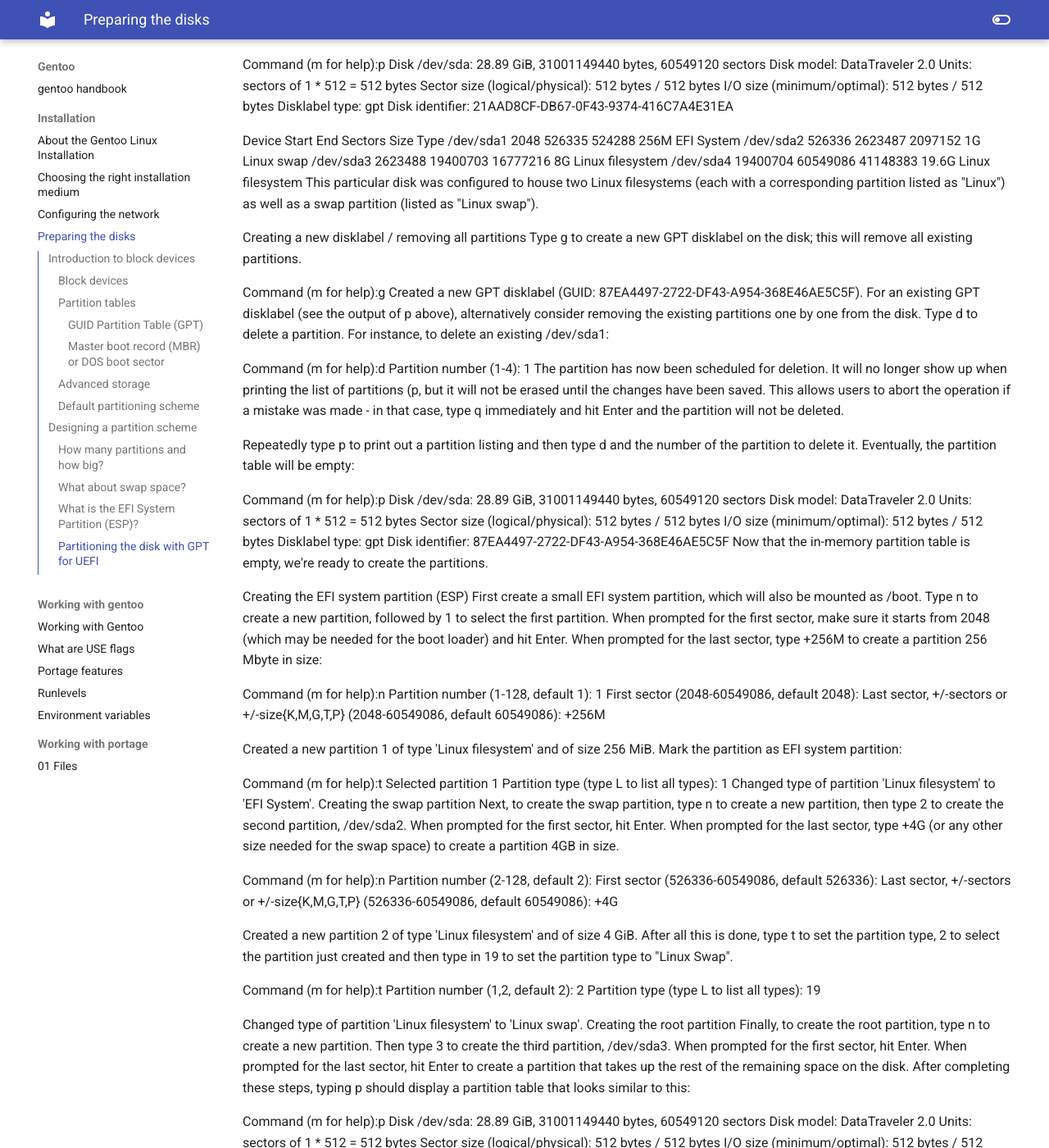
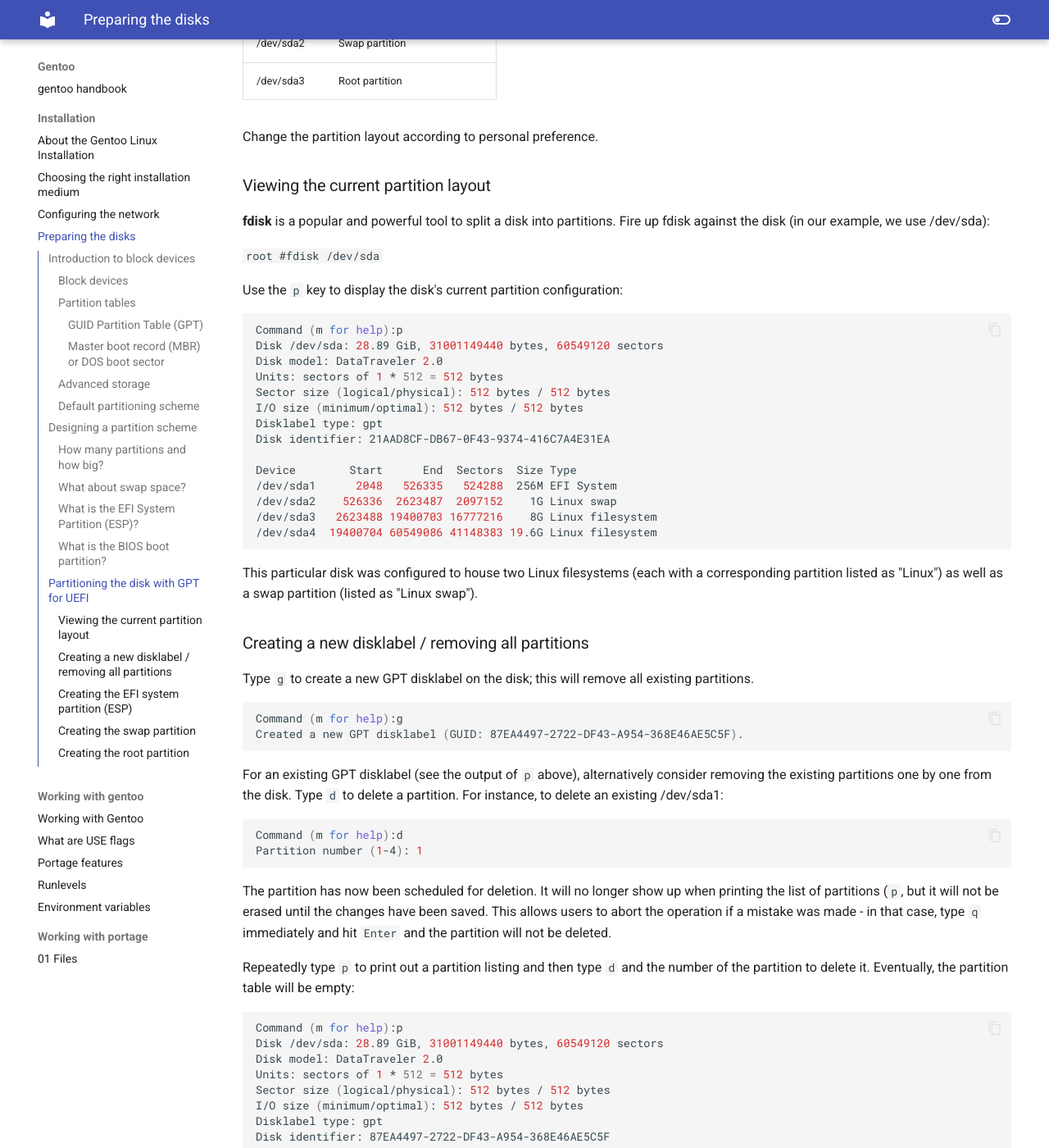
Before and after one commit to floviken/mkdocs, an MkDocs documentation site: the page built from docs/gentoo/installation/04-Preparing the disks.md, in a window 1280 px wide and 1400 px high, scrolled down 5299 px. Shown: the whole window at 82% size. Built offline with MkDocs 1.6.1 and Material for MkDocs 9.7.7, drawn with Linux system fonts in a browser that asks for light colours; some of the changed text lies outside the part shown.

Commit message:
Update 04-Preparing the disks.md

````diff
--- a/docs/gentoo/installation/04-Preparing the disks.md
+++ b/docs/gentoo/installation/04-Preparing the disks.md
@@ -123,25 +123,31 @@
 
 If the ESP is not formatted with a FAT variant, the system's UEFI firmware will not find the bootloader (or Linux kernel) and will most likely be unable to boot the system!
 
-What is the BIOS boot partition?
+### What is the BIOS boot partition?
+
 A BIOS boot partition is only needed when combining a GPT partition layout with GRUB2 in BIOS/Legacy boot mode. **It is not required when booting in EFI/UEFI mode, and also not required when using a MBR table**. It is a very small (1 to 2 MB) partition in which boot loaders like GRUB2 can put additional data that doesn't fit in the allocated storage. It will not be used in this guide.
 
-### Partitioning the disk with GPT for UEFI
+## Partitioning the disk with GPT for UEFI
 
-The following parts explain how to create the example partition layout for a GPT / UEFI boot installation using fdisk. The example partition layout was mentioned earlier:
+The following parts explain how to create the example partition layout for a GPT / UEFI boot installation using **fdisk**. The example partition layout was mentioned earlier:
 
-Partition	Description
-/dev/sda1	EFI system (and boot) partition
-/dev/sda2	Swap partition
-/dev/sda3	Root partition
+|Partition	|Description|
+|--|--|
+|/dev/sda1	|EFI system (and boot) partition|
+|/dev/sda2	|Swap partition|
+|/dev/sda3	|Root partition|
+
 Change the partition layout according to personal preference.
 
-Viewing the current partition layout
-fdisk is a popular and powerful tool to split a disk into partitions. Fire up fdisk against the disk (in our example, we use /dev/sda):
+### Viewing the current partition layout
 
-root #fdisk /dev/sda
-Use the p key to display the disk's current partition configuration:
+**fdisk** is a popular and powerful tool to split a disk into partitions. Fire up fdisk against the disk (in our example, we use /dev/sda):
 
+`root #fdisk /dev/sda`
+
+Use the `p` key to display the disk's current partition configuration:
+
+``` sh
 Command (m for help):p
 Disk /dev/sda: 28.89 GiB, 31001149440 bytes, 60549120 sectors
 Disk model: DataTraveler 2.0
@@ -156,21 +162,31 @@
 /dev/sda2    526336  2623487  2097152    1G Linux swap
 /dev/sda3   2623488 19400703 16777216    8G Linux filesystem
 /dev/sda4  19400704 60549086 41148383 19.6G Linux filesystem
+```
+
 This particular disk was configured to house two Linux filesystems (each with a corresponding partition listed as "Linux") as well as a swap partition (listed as "Linux swap").
 
-Creating a new disklabel / removing all partitions
-Type g to create a new GPT disklabel on the disk; this will remove all existing partitions.
+### Creating a new disklabel / removing all partitions
 
+Type `g` to create a new GPT disklabel on the disk; this will remove all existing partitions.
+
+``` sh
 Command (m for help):g
 Created a new GPT disklabel (GUID: 87EA4497-2722-DF43-A954-368E46AE5C5F).
-For an existing GPT disklabel (see the output of p above), alternatively consider removing the existing partitions one by one from the disk. Type d to delete a partition. For instance, to delete an existing /dev/sda1:
+```
 
+For an existing GPT disklabel (see the output of `p` above), alternatively consider removing the existing partitions one by one from the disk. Type `d` to delete a partition. For instance, to delete an existing /dev/sda1:
+
+``` sh
 Command (m for help):d
 Partition number (1-4): 1
-The partition has now been scheduled for deletion. It will no longer show up when printing the list of partitions (p, but it will not be erased until the changes have been saved. This allows users to abort the operation if a mistake was made - in that case, type q immediately and hit Enter and the partition will not be deleted.
+```
 
-Repeatedly type p to print out a partition listing and then type d and the number of the partition to delete it. Eventually, the partition table will be empty:
+The partition has now been scheduled for deletion. It will no longer show up when printing the list of partitions (`p`, but it will not be erased until the changes have been saved. This allows users to abort the operation if a mistake was made - in that case, type `q` immediately and hit `Enter` and the partition will not be deleted.
 
+Repeatedly type `p` to print out a partition listing and then type `d` and the number of the partition to delete it. Eventually, the partition table will be empty:
+
+``` sh
 Command (m for help):p
 Disk /dev/sda: 28.89 GiB, 31001149440 bytes, 60549120 sectors
 Disk model: DataTraveler 2.0
@@ -179,40 +195,57 @@
 I/O size (minimum/optimal): 512 bytes / 512 bytes
 Disklabel type: gpt
 Disk identifier: 87EA4497-2722-DF43-A954-368E46AE5C5F
+```
+
 Now that the in-memory partition table is empty, we're ready to create the partitions.
 
-Creating the EFI system partition (ESP)
-First create a small EFI system partition, which will also be mounted as /boot. Type n to create a new partition, followed by 1 to select the first partition. When prompted for the first sector, make sure it starts from 2048 (which may be needed for the boot loader) and hit Enter. When prompted for the last sector, type +256M to create a partition 256 Mbyte in size:
+### Creating the EFI system partition (ESP)
 
+First create a small EFI system partition, which will also be mounted as /boot. Type `n` to create a new partition, followed by `1` to select the first partition. When prompted for the first sector, make sure it starts from 2048 (which may be needed for the boot loader) and hit `Enter`. When prompted for the last sector, type +256M to create a partition 256 Mbyte in size:
+
+``` sh
 Command (m for help):n
 Partition number (1-128, default 1): 1
 First sector (2048-60549086, default 2048):
 Last sector, +/-sectors or +/-size{K,M,G,T,P} (2048-60549086, default 60549086): +256M
 
 Created a new partition 1 of type 'Linux filesystem' and of size 256 MiB.
+```
+
 Mark the partition as EFI system partition:
 
+``` sh
 Command (m for help):t
 Selected partition 1
 Partition type (type L to list all types): 1
 Changed type of partition 'Linux filesystem' to 'EFI System'.
-Creating the swap partition
-Next, to create the swap partition, type n to create a new partition, then type 2 to create the second partition, /dev/sda2. When prompted for the first sector, hit Enter. When prompted for the last sector, type +4G (or any other size needed for the swap space) to create a partition 4GB in size.
+```
 
+### Creating the swap partition
+
+Next, to create the swap partition, type `n` to create a new partition, then type `2` to create the second partition, /dev/sda2. When prompted for the first sector, hit `Enter`. When prompted for the last sector, type +4G (or any other size needed for the swap space) to create a partition 4GB in size.
+
+``` sh
 Command (m for help):n
 Partition number (2-128, default 2):
 First sector (526336-60549086, default 526336):
 Last sector, +/-sectors or +/-size{K,M,G,T,P} (526336-60549086, default 60549086): +4G
 
 Created a new partition 2 of type 'Linux filesystem' and of size 4 GiB.
-After all this is done, type t to set the partition type, 2 to select the partition just created and then type in 19 to set the partition type to "Linux Swap".
+```
 
+After all this is done, type `t` to set the partition type, `2` to select the partition just created and then type in *19* to set the partition type to "Linux Swap".
+
+``` sh
 Command (m for help):t
 Partition number (1,2, default 2): 2
 Partition type (type L to list all types): 19
 
 Changed type of partition 'Linux filesystem' to 'Linux swap'.
-Creating the root partition
+```
+
+### Creating the root partition
+
 Finally, to create the root partition, type n to create a new partition. Then type 3 to create the third partition, /dev/sda3. When prompted for the first sector, hit Enter. When prompted for the last sector, hit Enter to create a partition that takes up the rest of the remaining space on the disk. After completing these steps, typing p should display a partition table that looks similar to this:
 
 Command (m for help):p
````
